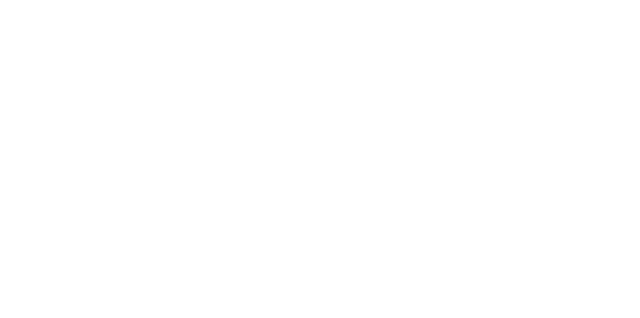
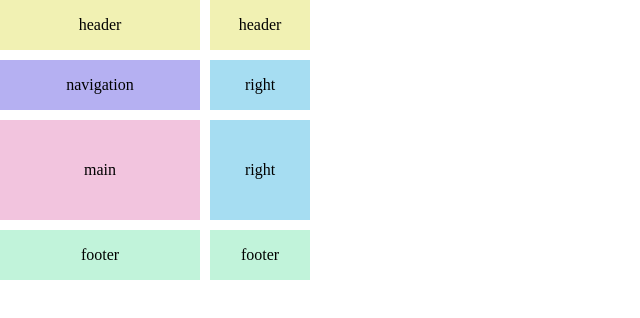
Before and after one commit to ktk-kami/lessons, a plain HTML site: page index.html in a window 1280 px wide. Shown: the whole page, without its empty margins (0-640 px from the left). Drawn offline with Linux system fonts and the light colour scheme.

Commit message:
added homework

```diff
--- a/css/style.css
+++ b/css/style.css
@@ -5,3 +5,68 @@
     outline: 0;
     box-sizing: border-box;
 }
+
+body {
+  display: grid;
+  grid-gap: 10px;
+  width: 100%;
+  grid-template-columns: 200px 100px;
+  grid-template-rows: repeat(2, 50px) 100px 50px;
+  grid-template-areas: "header-1 header-2"
+                       "navigation right-1"
+                       "main right-2"
+                       "footer-1 footer-2";
+}
+
+.header-1, .header-2, .navigation, .right-1, .right-2, .main, .footer-1, .footer-2{
+  display: flex;
+  justify-content: center;
+  align-items: center;
+  height: 100%;
+}
+
+.header-1, .header-2 {
+  background-color: #F1F1B3;
+}
+
+.header-1 {
+  grid-area: header-1;
+}
+
+.header-2 {
+  grid-area: header-2;
+}
+
+.navigation {
+  grid-area: navigation;
+  background-color: #B5B0F2;
+}
+
+.right-1, .right-2 {
+  background-color: #A6DDF2;
+}
+
+.right-1 {
+  grid-area: right-1;
+}
+
+.right-2 {
+  grid-area: right-2;
+}
+
+.main {
+  grid-area: main;
+  background-color: #F2C4DE;
+}
+
+.footer-1, .footer-2 {
+  background-color: #C1F3DA;
+}
+
+.footer-1 {
+  grid-area: footer-1;
+}
+
+.footer-2 {
+  grid-area: footer-2;
+}
--- a/index.html
+++ b/index.html
@@ -2,10 +2,17 @@
 <html lang="en">
 <head>
     <meta charset="UTF-8">
-    <title>Document</title>
+    <title>Lesson 10</title>
     <link href="css/style.css" rel="stylesheet" type="text/css">
 </head>
 <body>
-
+  <div class="header-1">header</div>
+  <div class="header-2">header</div>
+  <div class="navigation">navigation</div>
+  <div class="right-1">right</div>
+  <div class="main">main</div>
+  <div class="right-2">right</div>
+  <div class="footer-1">footer</div>
+  <div class="footer-2">footer</div>
 </body>
 </html>
```
